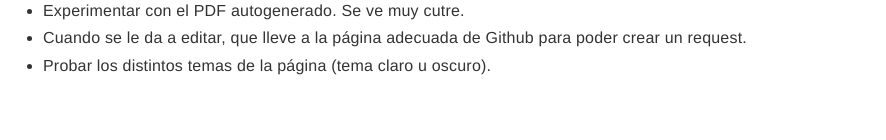
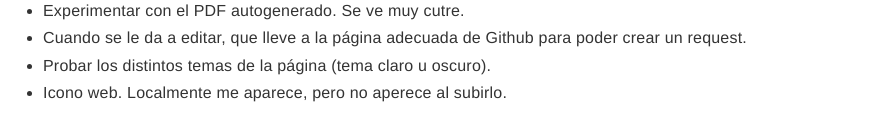
Before and after one commit to marcoperezcastro/WebDemo, a plain HTML site: page docs/hoja-de-ruta.html in a window 1280 px wide. Shown: the part 472-612 px from the top of the page, 394-1280 px from the left. Drawn offline with nearby package versions, Linux system fonts and the light colour scheme; some packages are replaced by stand-ins of ours.

Commit message:
El icono web no funciona
Añadido a la hoja de ruta. Ya lo arreglaré

```diff
--- a/docs/hoja-de-ruta.html
+++ b/docs/hoja-de-ruta.html
@@ -180,6 +180,7 @@ Ese error me impide modificar el nombre que aparece encima del menú de navegaci
 <li>Experimentar con el PDF autogenerado. Se ve muy cutre.</li>
 <li>Cuando se le da a editar, que lleve a la página adecuada de Github para poder crear un request.</li>
 <li>Probar los distintos temas de la página (tema claro u oscuro).</li>
+<li>Icono web. Localmente me aparece, pero no aperece al subirlo.</li>
 </ul>
 
 </div>
```
Also changed, not shown: docs/search_index.json (+1 -1 lines), 3 other files.
